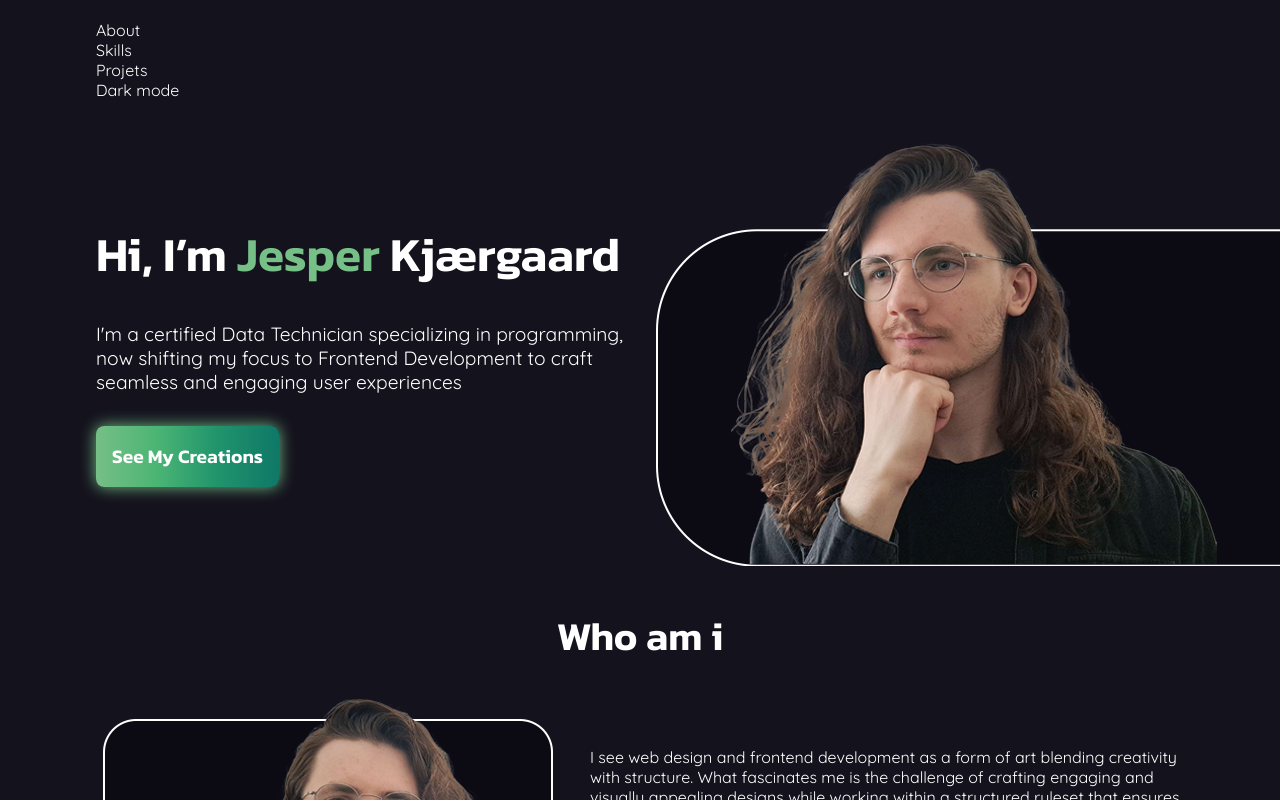
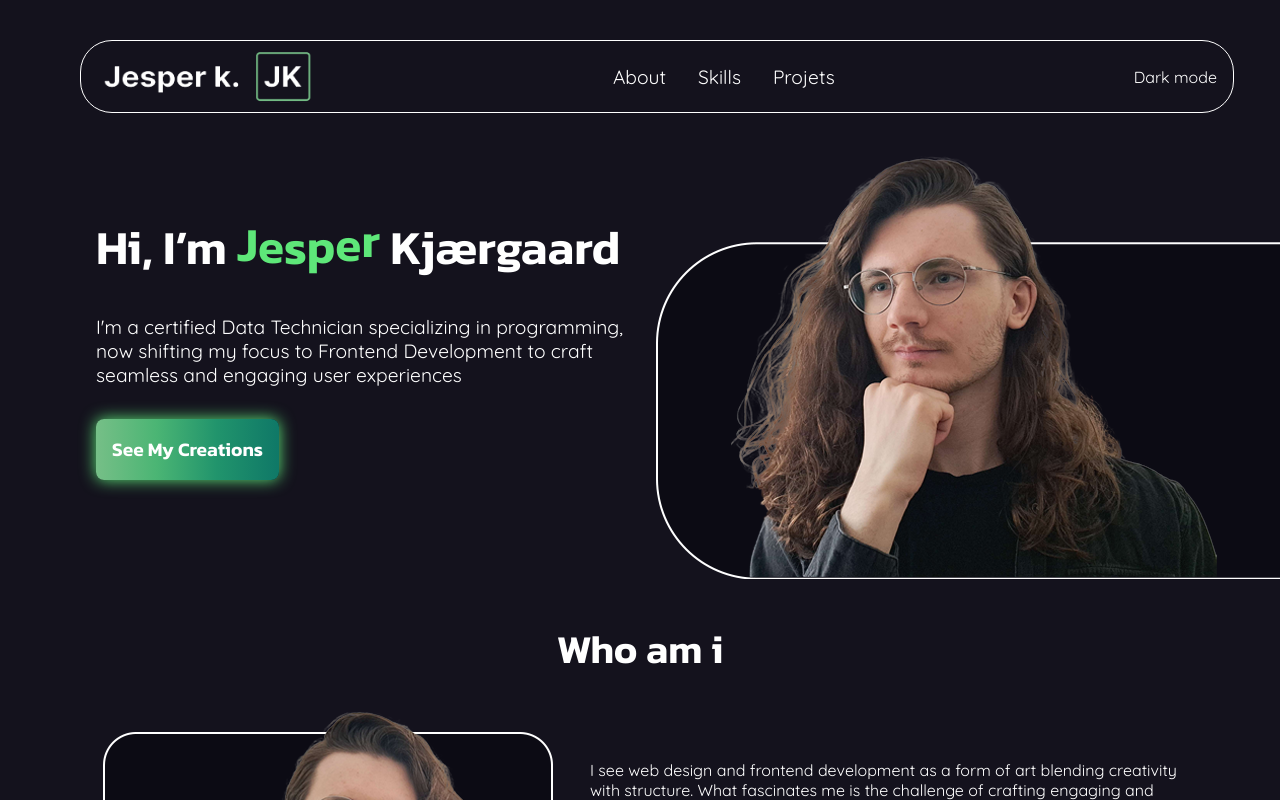
Before and after one commit to JesperKjaergaardDK/Portfolio_V2, a React (Vite) app: page / in a window 1280 px wide. Shown: the top 800 px of the page. Built offline with nearby package versions, Linux system fonts and the light colour scheme.

Commit message:
feat: implement new Header component with responsive design and update styles for improved layout

```diff
--- a/src/App.tsx
+++ b/src/App.tsx
@@ -1,4 +1,4 @@
-import Header from "./components/Header";
+import Header from "./components/sections/header/Header";
 import Hero from "./components/sections/hero/Hero";
 import About from "./components/sections/about/About";
 import Skills from "./components/Skills";
@@ -11,7 +11,7 @@ function App() {
       <Header></Header>
       <Hero></Hero>
       <About></About>
-     {/*  <Skills></Skills>
+      {/*  <Skills></Skills>
       <Projects></Projects>
       <Footer></Footer> */}
     </>
--- a/src/components/Header.tsx
+++ /dev/null
@@ -1,19 +0,0 @@
-import React from 'react'
-
-function Header() {
-  return (
-    <>
-      <img src="" alt="" />
-
-      <ul>
-        <li>About</li>
-        <li>Skills</li>
-        <li>Projets</li>
-      </ul>
-
-      <p>Dark mode</p>
-    </>
-  )
-}
-
-export default Header
--- /dev/null
+++ b/src/components/sections/header/Header.tsx
@@ -0,0 +1,35 @@
+import React from "react";
+import logo from "../../../assets/Logo png Ps.png";
+
+function Header() {
+  return (
+    <header className="header">
+      <div className="header__mobile">
+        <img className="header__img" src={logo} alt="" />
+        <img src="" alt="mode" />
+      </div>
+
+      <div className="header__desktop">
+        <img className="header__img" src={logo} alt="" />
+
+        <nav className="header__nav">
+          <ul>
+            <li>
+              <a href="#">About</a>
+            </li>
+            <li>
+              <a href="#">Skills</a>
+            </li>
+            <li>
+              <a href="#">Projets</a>
+            </li>
+          </ul>
+        </nav>
+
+        <p>Dark mode</p>
+      </div>
+    </header>
+  );
+}
+
+export default Header;
--- /dev/null
+++ b/src/components/sections/header/_header.scss
@@ -0,0 +1,46 @@
+@use "../../../scss/collection" as col;
+@use "sass:map";
+
+.header {
+  //border-bottom: 1px solid white;
+  // display: flex;
+
+  &__img {
+    width: 217px;
+    height: 55px;
+  }
+
+  &__mobile {
+    display: flex;
+    align-items: center;
+    justify-content: space-between;
+    padding: 16px;
+    border-bottom: 1px solid white;
+
+    @media (min-width: (map.get(col.$device_size, "tablet") + 100px)) {
+      display: none;
+    }
+  }
+
+  &__desktop {
+    display: none;
+
+    @media (min-width: (map.get(col.$device_size, "tablet") + 100px)) {
+      width: 100%;
+      display: flex;
+      align-items: center;
+      justify-content: space-between;
+
+      padding: 8px 16px;
+      margin-top: 40px;
+      border: 1px solid white;
+      border-radius: 32px;
+    }
+  }
+
+  &__nav {
+    ul {
+      @include col.flex_direction(map.get(col.$spacing, "lg"), row);
+    }
+  }
+}
--- a/src/components/sections/hero/Hero.tsx
+++ b/src/components/sections/hero/Hero.tsx
@@ -6,7 +6,16 @@ function Hero() {
     <section className="hero">
       <div className="hero__info">
         <h1>
-          Hi, I’m <span className="hero__info-highlight">Jesper</span> Kjærgaard
+          Hi, I’m{" "}
+          <span className="hero__info-highlight">
+            <span>J</span>
+            <span>e</span>
+            <span>s</span>
+            <span>p</span>
+            <span>e</span>
+            <span>r</span>
+          </span>{" "}
+          Kjærgaard
         </h1>
         <p className="p_large">
           I'm a certified Data Technician specializing in programming, now
--- a/src/components/sections/hero/_hero.scss
+++ b/src/components/sections/hero/_hero.scss
@@ -1,5 +1,15 @@
 @use "../../../scss/collection" as col;
 @use "sass:map";
+
+@keyframes wave__effect {
+  0%,
+  100% {
+    transform: translateY(0rem);
+  }
+  50% {
+    transform: translateY(-1rem);
+  }
+}
 
 .hero {
   margin: map.get(col.$spacing, "xl");
@@ -7,8 +17,7 @@
 
   &__info {
     width: 100%;
-    padding: map.get(col.$spacing, "xl");
-    padding-inline: 0;
+    padding-bottom: map.get(col.$spacing, "xl");
 
     @include col.flex_direction(map.get(col.$spacing, "lg"), column);
 
@@ -29,6 +38,16 @@
 
     &-highlight {
       color: map.get(col.$colors, "primary-highlight");
+
+      span {
+        @for $i from 1 through 6 {
+          &:nth-child(#{$i}) {
+            display: inline-block;
+            animation: wave__effect 2.5s ease-in-out infinite;
+            animation-delay: #{$i * 0.2}s;
+          }
+        }
+      }
     }
   }
 
--- a/src/scss/_global.scss
+++ b/src/scss/_global.scss
@@ -1,5 +1,6 @@
 @use "./collection" as col;
 @use "sass:map";
+
 
 //Basic style
 body {
@@ -11,7 +12,6 @@ body {
   width: auto;
   padding: 0;
   margin: auto;
-  padding-inline: map.get(col.$spacing, "md");
 
   @include col.bread_text;
 
@@ -26,6 +26,10 @@ body {
   @media (min-width: (map.get(col.$device_size, "desktop") + 100px)) {
     max-width: map.get(col.$device_size, "desktop");
   }
+}
+
+section {
+  padding-inline: map.get(col.$spacing, "md");
 }
 
 h1,
@@ -83,17 +87,33 @@ ul {
   padding: 0;
 }
 
+a {
+  color: map.get(col.$colors, "primary-text");
+  text-decoration-color: rgba(0, 0, 0, 0);
+  font-size: map.get(col.$font_size, "h6");
+
+  &:hover {
+    transition: color 0.35s ease-in-out, text-decoration-color 0.35s ease-in-out;
+    text-decoration-color: map.get(col.$colors, "primary-highlight");
+    text-decoration-thickness: 2px;
+    color: map.get(col.$colors, "primary-highlight");
+  }
+}
+
 //Btn styling
 .bnt_deafult {
   @include col.btn_deafult();
   cursor: pointer;
+  text-decoration-line: underline;
+  text-decoration-color: rgba(0, 0, 0, 0);
 
   &-highlight {
     box-shadow: 0 0 16px map.get(col.$colors, "primary-highlight");
   }
 
   &:hover {
-    text-decoration-line: underline;
+    transition: text-decoration-color 0.35s ease-in-out;
+    text-decoration-color: map.get(col.$colors, "primary-text");
     text-decoration-thickness: 2px;
   }
 }
--- a/src/scss/_mixin.scss
+++ b/src/scss/_mixin.scss
@@ -2,12 +2,11 @@
 @use "sass:map";
 
 //Flex
-@mixin flex_direction($gap ,$direction: row) {
+@mixin flex_direction($gap, $direction: row) {
   display: flex;
   flex-direction: $direction;
   gap: $gap;
 }
-
 
 //Fonts
 @mixin bread_text($size: map.get(var.$font_size, "p")) {
@@ -30,12 +29,12 @@
   font-size: $size;
 }
 
-
 //Btn
 @mixin btn_deafult() {
   width: fit-content;
   background: map.get(var.$colors, "gradient");
   color: map.get(var.$colors, "primary-text");
+
   border: none;
   border-radius: map.get(var.$spacing, "sm");
   padding: map.get(var.$spacing, "md") map.get(var.$spacing, "md");
--- a/src/scss/_variable.scss
+++ b/src/scss/_variable.scss
@@ -41,7 +41,7 @@ $spacing: (
 $colors: (
   "bg-primary": #14121d,
   "primary-text": #ffffff,
-  "primary-highlight": #76bf87,
+  "primary-highlight": #5EE779,
   "secondary-highlight": #127c68,
   "gradient":
     linear-gradient(
--- a/src/scss/index.scss
+++ b/src/scss/index.scss
@@ -1,4 +1,6 @@
 @use "./global";
+
+@use "../components/sections/header/header";
 
 @use "../components/sections/hero/hero";
 @use "../components/sections/about/about";
```
Also changed, not shown: src/assets/Logo png Ps.png (added).
